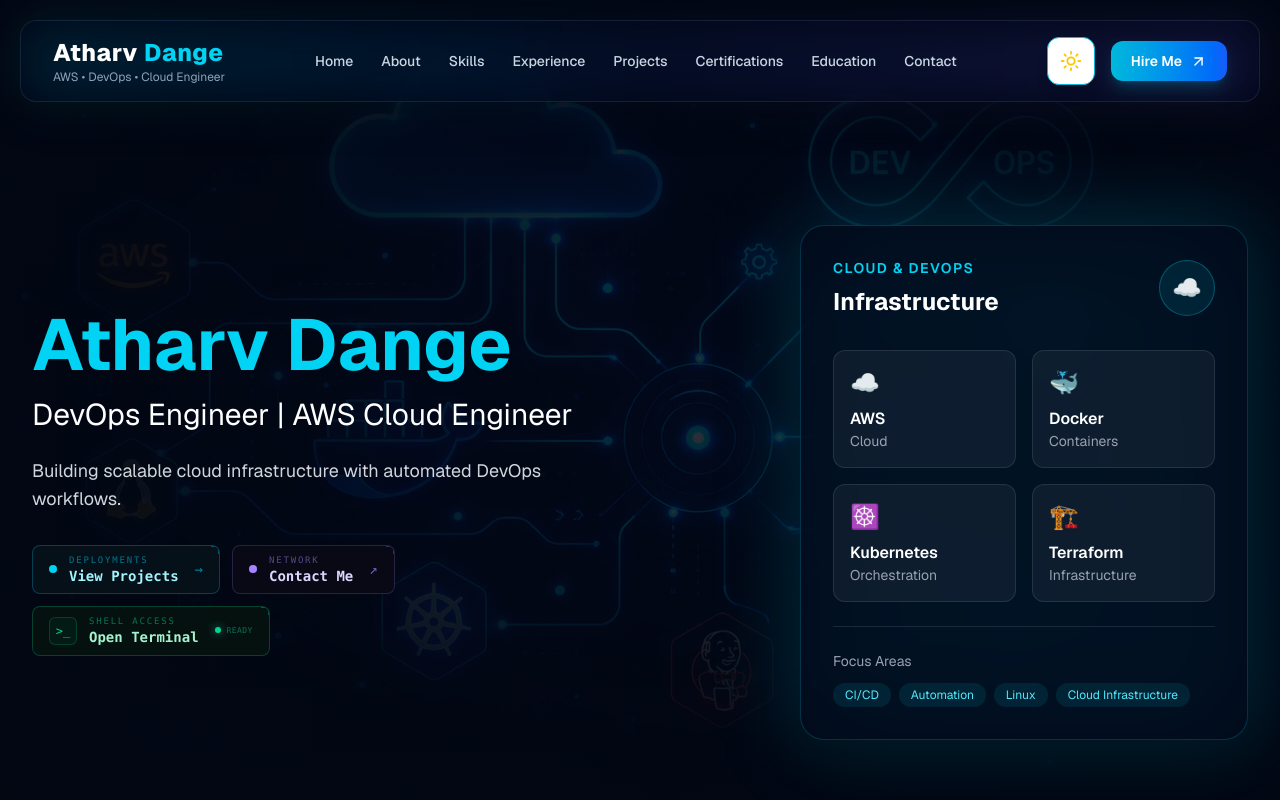
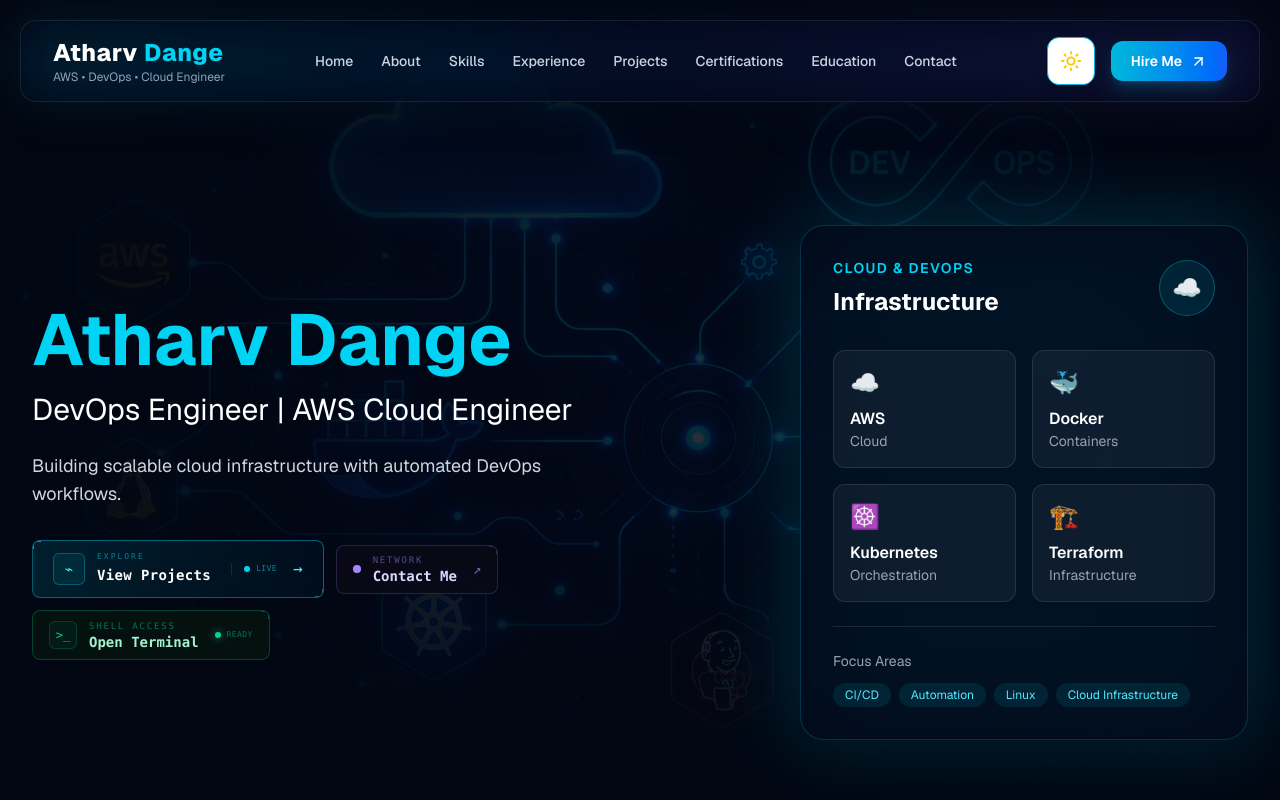
Before and after one commit to atharvdange70-maker/portfolio-website, a Next.js app: page / in a window 1280 px wide. Shown: the top 800 px of the page. Built offline with nearby package versions, Linux system fonts and the light colour scheme.

Commit message:
modified:   components/terminal.tsx

```diff
--- a/components/Hero.tsx
+++ b/components/Hero.tsx
@@ -42,44 +42,74 @@
 
   {/* PROJECTS CONTROL */}
   <a
-    href="#projects"
-    className="group relative flex items-center gap-3 overflow-hidden rounded-lg
-    border border-cyan-400/25
-    bg-[#07131b]/80
-    px-4 py-2.5
-    font-mono text-sm
+  href="#projects"
+  className="group relative inline-flex items-center gap-3 overflow-hidden rounded-lg
+  border border-cyan-400/40
+  bg-linear-to-r from-cyan-400/12 to-sky-400/4
+  px-5 py-3
+  font-mono
+  backdrop-blur-md
+  transition-all duration-300
+  hover:-translate-y-1
+  hover:border-cyan-300
+  hover:shadow-[0_0_30px_rgba(34,211,238,0.18)]"
+>
+  {/* Animated scan line */}
+  <span
+    className="absolute inset-y-0 -left-full w-1/2
+    bg-linear-to-r from-transparent via-cyan-300/10 to-transparent
+    transition-all duration-700
+    group-hover:left-[120%]"
+  />
+
+  {/* Deployment icon */}
+  <span
+    className="relative flex h-8 w-8 items-center justify-center
+    rounded-md border border-cyan-400/30
+    bg-cyan-400/8
     text-cyan-300
-    backdrop-blur-md
     transition-all duration-300
-    hover:-translate-y-0.5
-    hover:border-cyan-400/60
-    hover:bg-cyan-400/[0.07]
-    hover:shadow-[0_0_24px_rgba(34,211,238,0.12)]"
+    group-hover:border-cyan-300/60
+    group-hover:bg-cyan-400/15"
   >
-    {/* Status indicator */}
-    <span className="relative flex h-2 w-2">
-      <span className="absolute inline-flex h-full w-full animate-ping rounded-full bg-cyan-400 opacity-40" />
-      <span className="relative inline-flex h-2 w-2 rounded-full bg-cyan-400" />
+    <span className="text-sm">⌁</span>
+  </span>
+
+  {/* Text */}
+  <span className="relative flex flex-col text-left leading-none">
+    <span className="text-[8px] font-medium uppercase tracking-[0.25em] text-cyan-400/55">
+      Explore
     </span>
 
-    <span className="flex flex-col leading-none">
-      <span className="text-[9px] uppercase tracking-[0.2em] text-cyan-500/60">
-        Deployments
-      </span>
+    <span className="mt-1 text-sm font-semibold tracking-wide text-white">
+      View Projects
+    </span>
+  </span>
 
-      <span className="mt-1 font-semibold text-cyan-200">
-        View Projects
-      </span>
+  {/* Live status */}
+  <span className="relative ml-2 flex items-center gap-1.5 border-l border-white/10 pl-3">
+    <span className="relative flex h-1.5 w-1.5">
+      <span className="absolute inline-flex h-full w-full animate-ping rounded-full bg-cyan-400 opacity-50" />
+      <span className="relative inline-flex h-1.5 w-1.5 rounded-full bg-cyan-400" />
     </span>
 
-    <span className="ml-1 text-cyan-500/70 transition-transform duration-300 group-hover:translate-x-1">
-      →
+    <span className="text-[8px] font-medium uppercase tracking-wider text-cyan-400/60">
+      Live
     </span>
+  </span>
 
-    {/* Corner detail */}
-    <span className="absolute right-0 top-0 h-2 w-2 border-r border-t border-cyan-400/40" />
-  </a>
+  {/* Arrow */}
+  <span
+    className="relative ml-1 text-cyan-300 transition-transform duration-300
+    group-hover:translate-x-1"
+  >
+    →
+  </span>
 
+  {/* Technical corner markers */}
+  <span className="absolute left-0 top-0 h-2 w-2 border-l border-t border-cyan-300/60" />
+  <span className="absolute bottom-0 right-0 h-2 w-2 border-b border-r border-cyan-300/40" />
+</a>
 
   {/* CONTACT CONTROL */}
   <a
--- a/components/terminal.tsx
+++ b/components/terminal.tsx
@@ -694,6 +694,10 @@
   const inputRef = useRef<HTMLInputElement>(null);
   const terminalRef = useRef<HTMLDivElement>(null);
 
+  useEffect(() => {
+    inputRef.current?.focus();
+  }, []);
+
 
   useEffect(() => {
     terminalRef.current?.scrollTo({
```
